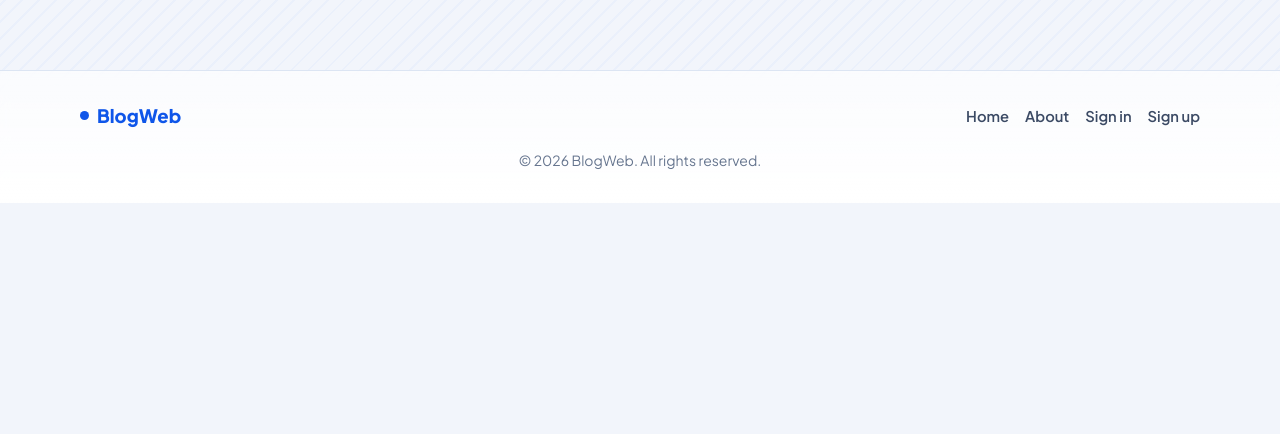
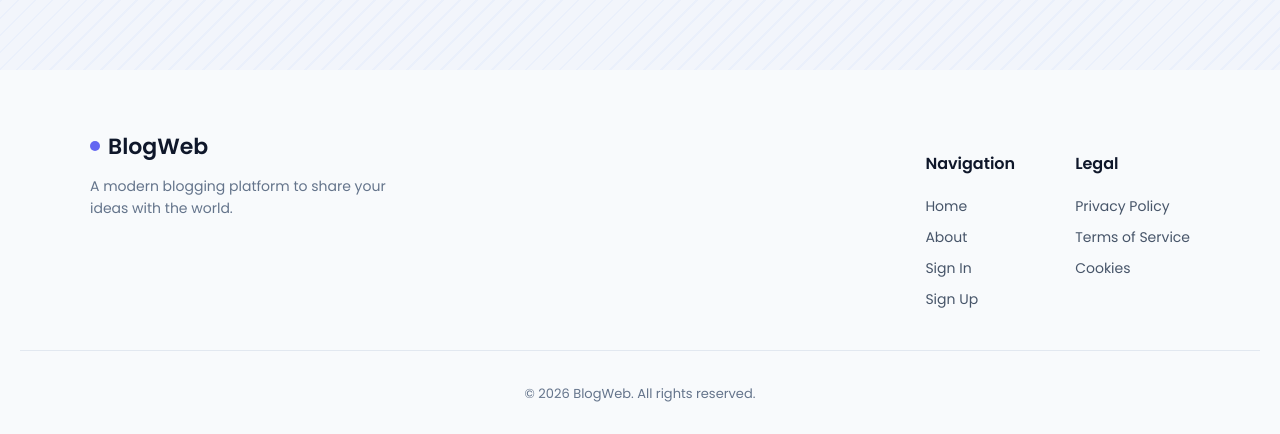
Before and after one commit to IsranjanSathiyaseelan/BlogWeb, a React (Vite) app in the folder client/: page /blog/career-growth-for-junior-devs in a window 1280 px wide. Shown: the part 943-1377 px from the top of the page. Before the commit the page ends 1146 px from the top, so only its background shows below. Built offline with nearby package versions, Linux system fonts and the light colour scheme.

Commit message:
updated footer

```diff
--- a/client/src/components/common/footer/Footer.css
+++ b/client/src/components/common/footer/Footer.css
@@ -1,75 +1,98 @@
+@import url('https://fonts.googleapis.com/css2?family=Poppins:wght@300;400;500;600&display=swap');
+
 .footer {
-  background: linear-gradient(180deg, rgba(255, 255, 255, 0.65) 0%, #ffffff 100%);
-  color: #1a1a1a;
-  border-top: 1px solid #dce5f3;
-  padding: 2.1rem 1rem;
-  font-family: "Plus Jakarta Sans", sans-serif;
-  backdrop-filter: blur(6px);
+  background: #f8fafc;
+  padding: 60px 20px 20px;
+  font-family: 'Poppins', sans-serif;
+  color: #334155;
 }
 
-.footer-content {
+.footer-container {
+  max-width: 1100px;
+  margin: auto;
   display: flex;
   justify-content: space-between;
+  flex-wrap: wrap;
+  gap: 40px;
+}
+
+/* Brand */
+.footer-brand {
+  max-width: 300px;
+}
+
+.footer-logo {
+  font-size: 22px;
+  font-weight: 600;
+  color: #0f172a;
+  text-decoration: none;
+  display: flex;
   align-items: center;
-  width: min(1120px, 92%);
-  margin: 0 auto 1.5rem;
-  gap: 1rem;
+  gap: 8px;
+}
+
+.footer-logo__dot {
+  width: 10px;
+  height: 10px;
+  background: #6366f1;
+  border-radius: 50%;
+}
+
+.footer-desc {
+  margin-top: 12px;
+  font-size: 14px;
+  color: #64748b;
+  line-height: 1.6;
+}
+
+/* Links */
+.footer-links {
+  display: flex;
+  gap: 60px;
   flex-wrap: wrap;
 }
 
-.footer-links {
+.footer-column {
   display: flex;
-  align-items: center;
-  gap: 1rem;
+  flex-direction: column;
+  gap: 10px;
 }
 
-.footer-links a {
-  color: #3b4a64;
-  text-decoration: none;
-  font-weight: 600;
-  font-size: 0.92rem;
+.footer-column h4 {
+  font-size: 16px;
+  margin-bottom: 10px;
+  color: #0f172a;
 }
 
-.footer-links a:hover {
-  color: #0f56e9;
+.footer-column a {
+  text-decoration: none;
+  color: #475569;
+  font-size: 14px;
+  transition: 0.3s;
 }
 
-.footer-bottom {
-  width: min(1120px, 92%);
-  margin: 0 auto;
-  text-align: center;
-  font-size: 0.875rem;
-  color: #66758f;
+.footer-column a:hover {
+  color: #000;
 }
 
-@media (max-width: 640px) {
-  .footer-content {
-    justify-content: center;
+/* Bottom */
+.footer-bottom {
+  margin-top: 40px;
+  padding-top: 20px;
+  border-top: 1px solid #e2e8f0;
+  text-align: center;
+  font-size: 13px;
+  color: #64748b;
+}
+
+/* Responsive */
+@media (max-width: 768px) {
+  .footer-container {
+    flex-direction: column;
+    gap: 30px;
   }
 
   .footer-links {
-    width: 100%;
-    justify-content: center;
-  }
-
-  .footer-bottom {
-    font-size: 0.8rem;
+    gap: 30px;
   }
 }
-
-.footer-logo {
-  display: flex;
-  align-items: center;
-  gap: 8px;
-  font-size: 1.16rem;
-  font-weight: 800;
-  color: #0f56e9;
-  text-decoration: none;
-}
-
-.footer-logo__dot {
-  width: 9px;
-  height: 9px;
-  border-radius: 50%;
-  background: #0f56e9;
-}
--- a/client/src/components/common/footer/Footer.tsx
+++ b/client/src/components/common/footer/Footer.tsx
@@ -4,20 +4,42 @@ import "./Footer.css";
 const Footer = () => {
   return (
     <footer className="footer">
-      <div className="footer-content">
-        <Link to="/" className="footer-logo">
-          <span className="footer-logo__dot" />
-          BlogWeb
-        </Link>
-        <nav className="footer-links">
-          <Link to="/">Home</Link>
-          <Link to="/about">About</Link>
-          <Link to="/signin">Sign in</Link>
-          <Link to="/signup">Sign up</Link>
-        </nav>
+      <div className="footer-container">
+
+        {/* Logo + Description */}
+        <div className="footer-brand">
+          <Link to="/" className="footer-logo">
+            <span className="footer-logo__dot"></span>
+            BlogWeb
+          </Link>
+          <p className="footer-desc">
+            A modern blogging platform to share your ideas with the world.
+          </p>
+        </div>
+
+        {/* Links */}
+        <div className="footer-links">
+          <div className="footer-column">
+            <h4>Navigation</h4>
+            <Link to="/">Home</Link>
+            <Link to="/about">About</Link>
+            <Link to="/signin">Sign In</Link>
+            <Link to="/signup">Sign Up</Link>
+          </div>
+
+          <div className="footer-column">
+            <h4>Legal</h4>
+            <a href="#">Privacy Policy</a>
+            <a href="#">Terms of Service</a>
+            <a href="#">Cookies</a>
+          </div>
+        </div>
+
       </div>
+
+      {/* Bottom */}
       <div className="footer-bottom">
-        <span>© {new Date().getFullYear()} BlogWeb. All rights reserved.</span>
+        <p>© {new Date().getFullYear()} BlogWeb. All rights reserved.</p>
       </div>
     </footer>
   );
```
